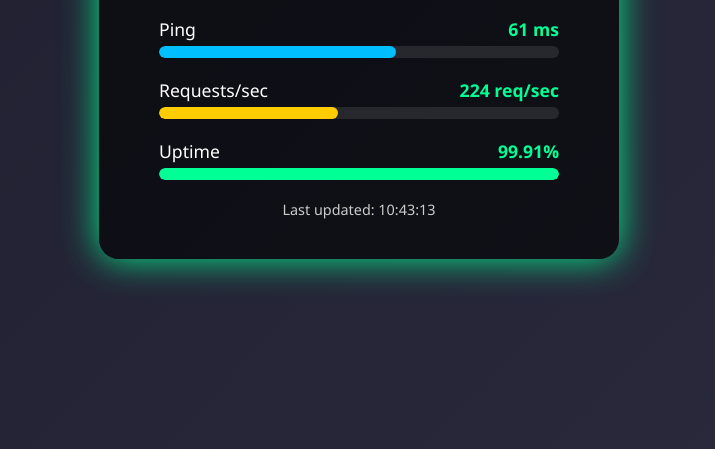
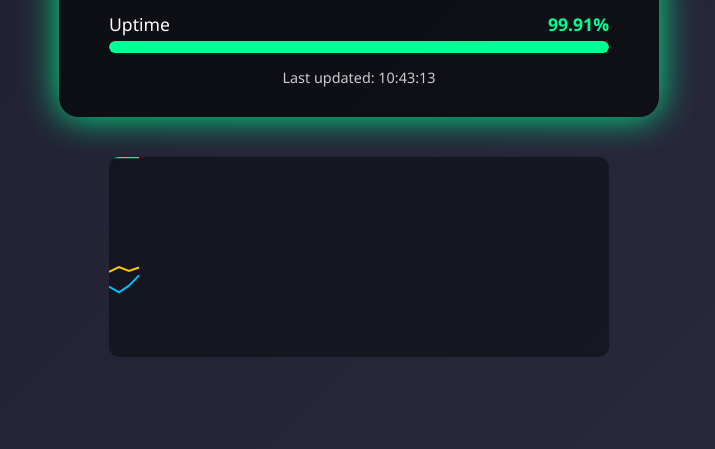
Before and after one commit to eren-6c/authentication, a website: page public/index.html in a window 1280 px wide. Shown: the part 351-800 px from the top of the page, without its empty margins (281-996 px from the left). Drawn offline with Linux system fonts and the light colour scheme.

Commit message:
Update index.html

```diff
--- a/public/index.html
+++ b/public/index.html
@@ -3,7 +3,7 @@
 <head>
 <meta charset="UTF-8">
 <meta name="viewport" content="width=device-width, initial-scale=1.0">
-<title>API Status Dashboard</title>
+<title>API Status Dashboard with Graph</title>
 <style>
   body {
     margin:0;
@@ -13,17 +13,19 @@
     display: flex;
     justify-content: center;
     align-items: center;
-    height: 100vh;
+    flex-direction: column;
+    min-height: 100vh;
   }
 
   .dashboard {
     background: rgba(0,0,0,0.6);
     border-radius: 20px;
-    padding: 40px 60px;
+    padding: 30px 50px;
     box-shadow: 0 0 30px rgba(0,255,149,0.5);
-    width: 400px;
+    width: 500px;
     text-align: center;
     animation: glow 2s infinite alternate;
+    margin-bottom: 20px;
   }
 
   @keyframes glow {
@@ -33,13 +35,13 @@
 
   h1 {
     font-size: 2rem;
-    margin-bottom: 30px;
+    margin-bottom: 25px;
     color: #00ff95;
     text-shadow: 0 0 10px #00ff95;
   }
 
   .status-item {
-    margin-bottom: 20px;
+    margin-bottom: 15px;
   }
 
   .label {
@@ -54,10 +56,6 @@
     color: #00ff95;
   }
 
-  .value.down {
-    color: #ff3b3b;
-  }
-
   .bar-container {
     background: rgba(255,255,255,0.1);
     height: 12px;
@@ -68,7 +66,6 @@
   .bar {
     height: 100%;
     width: 0;
-    background: #00ff95;
     border-radius: 6px;
     transition: width 0.5s ease;
   }
@@ -76,6 +73,12 @@
   .ping-bar { background: #00bfff; }
   .requests-bar { background: #ffcc00; }
   .uptime-bar { background: #00ff95; }
+
+  canvas {
+    background: rgba(0,0,0,0.4);
+    border-radius: 10px;
+    margin-top: 20px;
+  }
 
   .timestamp {
     margin-top: 15px;
@@ -130,11 +133,21 @@
   <div class="timestamp" id="last-updated">Last updated: --:--:--</div>
 </div>
 
+<canvas id="status-graph" width="500" height="200"></canvas>
+
 <script>
   // initial values
   let ping = 50;
   let requests = 200;
   let uptime = 99.9;
+
+  const pingHistory = [];
+  const requestsHistory = [];
+  const uptimeHistory = [];
+  const maxPoints = 50;
+
+  const canvas = document.getElementById('status-graph');
+  const ctx = canvas.getContext('2d');
 
   function randomFluctuate(value, minChange, maxChange, minValue, maxValue) {
     let change = Math.random() * (maxChange - minChange) + minChange;
@@ -143,6 +156,7 @@
   }
 
   function updateDashboard() {
+    // update fake stats
     ping = randomFluctuate(ping, 1, 10, 20, 150);
     requests = randomFluctuate(requests, 5, 20, 50, 500);
     uptime = randomFluctuate(uptime, 0, 0.02, 99.0, 100.0);
@@ -161,6 +175,38 @@
       now.getHours().toString().padStart(2,'0') + ':' +
       now.getMinutes().toString().padStart(2,'0') + ':' +
       now.getSeconds().toString().padStart(2,'0');
+
+    // save history
+    pingHistory.push(ping);
+    requestsHistory.push(requests);
+    uptimeHistory.push(uptime);
+
+    if(pingHistory.length > maxPoints) pingHistory.shift();
+    if(requestsHistory.length > maxPoints) requestsHistory.shift();
+    if(uptimeHistory.length > maxPoints) uptimeHistory.shift();
+
+    drawGraph();
+  }
+
+  function drawGraph() {
+    ctx.clearRect(0,0,canvas.width, canvas.height);
+
+    function drawLine(history, color, maxVal) {
+      ctx.beginPath();
+      ctx.strokeStyle = color;
+      ctx.lineWidth = 2;
+      history.forEach((val, i) => {
+        const x = i * (canvas.width / maxPoints);
+        const y = canvas.height - (val/maxVal * canvas.height);
+        if(i===0) ctx.moveTo(x,y);
+        else ctx.lineTo(x,y);
+      });
+      ctx.stroke();
+    }
+
+    drawLine(pingHistory, '#00bfff', 150); // ping blue
+    drawLine(requestsHistory, '#ffcc00', 500); // requests yellow
+    drawLine(uptimeHistory, '#00ff95', 100); // uptime green
   }
 
   updateDashboard();
```
